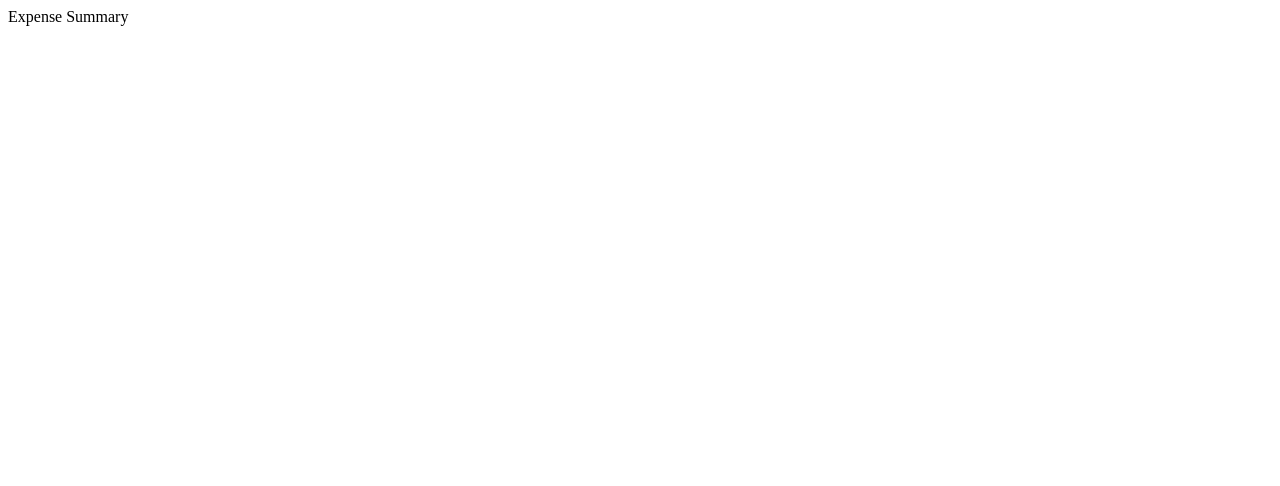
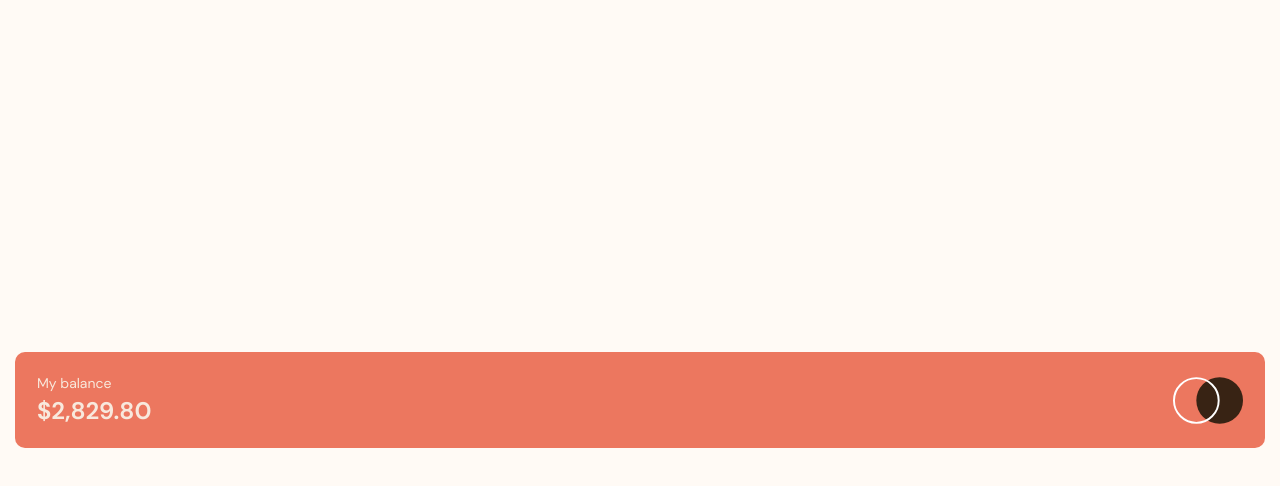
Before and after one commit to mike-uffelman/FE-Challenge-Expenses-component, a React (Create React App) app: page / in a window 1280 px wide. Shown: the top 486 px of the page. Built offline with nearby package versions, Linux system fonts and the light colour scheme.

Commit message:
account summary component added

```diff
--- a/public/data.json
+++ b/public/data.json
@@ -34,7 +34,7 @@
     },
     {
     "date": "2022-07-09T04:00:00.000Z",
-    "amount": 39.88
+    "amount": 39.00
     },
     {
     "date": "2022-07-10T04:00:00.000Z",
--- a/public/index.html
+++ b/public/index.html
@@ -9,6 +9,9 @@
       name="description"
       content="Web site created using create-react-app"
     />
+    <!-- <link rel="preconnect" href="https://fonts.googleapis.com">
+    <link rel="preconnect" href="https://fonts.gstatic.com" crossorigin>
+    <link href="https://fonts.googleapis.com/css2?family=DM+Sans:wght@400;700&display=swap" rel="stylesheet"> -->
     <link rel="apple-touch-icon" href="%PUBLIC_URL%/logo192.png" />
     <!--
       manifest.json provides metadata used when your web app is installed on a
--- /dev/null
+++ b/src/App.css
@@ -0,0 +1,83 @@
+* {
+    margin: 0;
+    padding: 0;
+    box-sizing: border-box;
+}
+
+:root {
+    --dark-brown: hsl(25, 47%, 15%);
+    --soft-red: hsl(10, 79%, 65%);
+    --cyan: hsl(186, 34%, 60%);
+    --dark-brown: hsl(25, 47%, 15%);
+    --medium-brown: hsl(28, 10%, 53%);
+    --cream: hsl(27, 66%, 92%);
+    --very-pale-orange: hsl(33, 100%, 98%);
+}
+
+@font-face {
+    font-family: "DM-SansRegular";
+    src: local("DM-SansRegular"),
+        url("./fonts/DM-Sans/DMSans-Regular.ttf");
+    font-weight: 400;
+}
+
+@font-face {
+    font-family: "DM-SansBold";
+    src: local("DM-SansBold"),
+        url("./fonts/DM-Sans/DMSans-Bold.ttf");
+    font-weight: 700;
+}
+
+html {
+    font-size: 62.5%; /*normalize 1rem to 10px */
+}
+
+
+.app {
+    display: flex;
+    flex-direction: column;
+    justify-content: center;
+    align-items: center;
+    background-color: var(--very-pale-orange);
+    height: 100vh;
+
+    width: 100%;
+    font-family: 'DM-SansRegular';
+    font-size: 1.4rem;
+    padding: 1.5rem;
+}
+
+
+
+/*
+## Layout
+
+The designs were created to the following widths:
+
+- Mobile: 375px
+- Desktop: 1440px
+
+## Colors
+
+### Primary
+
+- Soft red: hsl(10, 79%, 65%)
+- Cyan: hsl(186, 34%, 60%)
+
+### Neutral
+
+- Dark brown: hsl(25, 47%, 15%)
+- Medium brown: hsl(28, 10%, 53%)
+- Cream: hsl(27, 66%, 92%)
+- Very pale orange: hsl(33, 100%, 98%)
+
+## Typography
+
+### Body Copy
+
+- Font size: 18px
+
+### Font
+
+- Family: [DM Sans](https://fonts.google.com/specimen/DM+Sans)
+- Weights: 400, 700 */
--- a/src/App.js
+++ b/src/App.js
@@ -1,25 +1,25 @@
-// import {useEffect, useState} from 'react'
-// import { fetchAccount } from './api/api';
-// import AccountSummary from "./components/AccountSummary";
+import './App.css';
+import {useEffect, useState} from 'react'
+import { fetchAccount } from './api/api';
+import AccountSummary from "./components/AccountSummary";
 
 function App() {
-    // const [accountData, setAccountData] = useState(null)
+    const [accountData, setAccountData] = useState(null)
 
-    // useEffect(() => {
-    //     const doit = async () => {
-    //         const data = await fetchAccount();
-    //         console.log(data)
-    //         setAccountData(data);
-    //     }
-    //     doit();
-    //     // setAccountData(data);
-    // }, [])
+    useEffect(() => {
+        const doit = async () => {
+            const data = await fetchAccount();
+            console.log(data)
+            setAccountData(data);
+        }
+        doit();
+        // setAccountData(data);
+    }, [])
 
     return (
-        <div>
-            <div>Expense Summary</div>
-            {/* {accountData ? <AccountSummary data={accountData}/> : undefined}    */}
-        </div>
+        <article className='app' >
+            {accountData ? <AccountSummary data={accountData}/> : undefined}
+        </article>
 
     )
 }
--- /dev/null
+++ b/src/components/AccountSummary.css
@@ -0,0 +1,39 @@
+.account-summary {
+    display: flex;
+    flex-direction: row;
+    justify-content: space-between;
+
+    padding: 2.2rem;
+    width: 100%;
+
+    background-color: var(--soft-red);
+    border-radius: 1rem;
+    font-family: 'DM-SansBold';
+    color: var(--cream);
+
+}
+
+.summary {
+    display: flex;
+    flex-direction: column;
+    justify-content: space-between;
+}
+
+.summary__header {
+    font-size: 1.4rem;
+    font-family: "DM-SansRegular";
+}
+
+.summary__detail {
+    font-size: 2.4rem;
+}
+
+.logo {
+    background-image: url('../images/logo.svg');
+    background-size: contain;
+    background-repeat: no-repeat;
+    background-position: center;
+
+    height: 5.2rem;
+    width: 7rem;
+}
--- a/src/components/AccountSummary.js
+++ b/src/components/AccountSummary.js
@@ -1,30 +1,22 @@
-
+import './AccountSummary.css';
 
 function AccountSummary({data}) {
 
-    const total = data ? `${data.map(amt => amt.amount).reduce((prev, cur) => prev.amount + cur.amount, 0)}` : 'asdf';
+    const total = new Intl.NumberFormat(navigator.languages[0], { style: 'currency', currency: 'USD'}).format(
+        data.map(amt => amt.amount).reduce((prev, cur) => prev + cur, 0)
+    )
 
+    const renderAccount = <div>{total}</div>
 
-    // const renderAccount = <div>{total}</div>
-
-    // const renderAccount = data.map(account => {
-    //     return (
-    //         <div key={account.date}>
-    //             <div>{data ? account.date : 'fetching...'}</div>
-    //             <div>{data ? `$ ${account.amount.toFixed(2)}` : undefined}</div>
-    //         </div>
-
-    //     )
-    // })
-
-
-    return <div>{data.map(amt => amt.amount).reduce((prev, cur) => prev.amount + cur.amount, 0)}</div>
+    return (
+        <section className="account-summary">
+            <div className='summary'>
+                <header className="summary__header">My balance</header>
+                <div className="summary__detail">{renderAccount}</div>
+            </div>
+            <div className="logo"></div>
+        </section>
+    )
 }
 
 export default AccountSummary;
-
-
-
-
-
-// get value to show up.......
--- a/src/index.js
+++ b/src/index.js
@@ -1,3 +1,4 @@
+// import './fonts/DM-Sans/'
 import React from 'react';
 import ReactDOM from 'react-dom/client'
 
```
Also changed, not shown: src/fonts/DM-Sans/DMSans-Bold.ttf (added), src/fonts/DM-Sans/DMSans-Regular.ttf (added), src/fonts/DM-Sans/OFL.txt (added).
